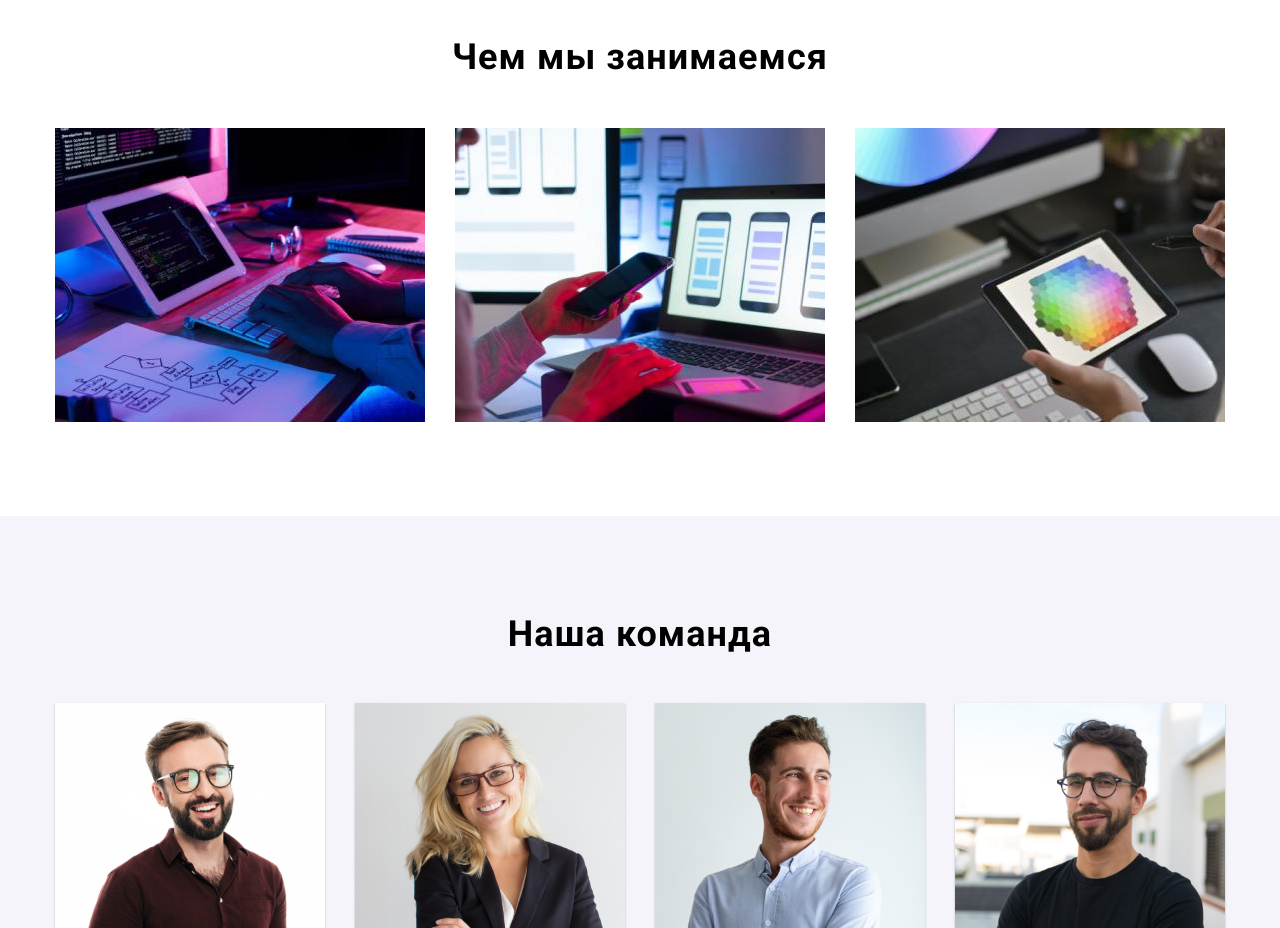
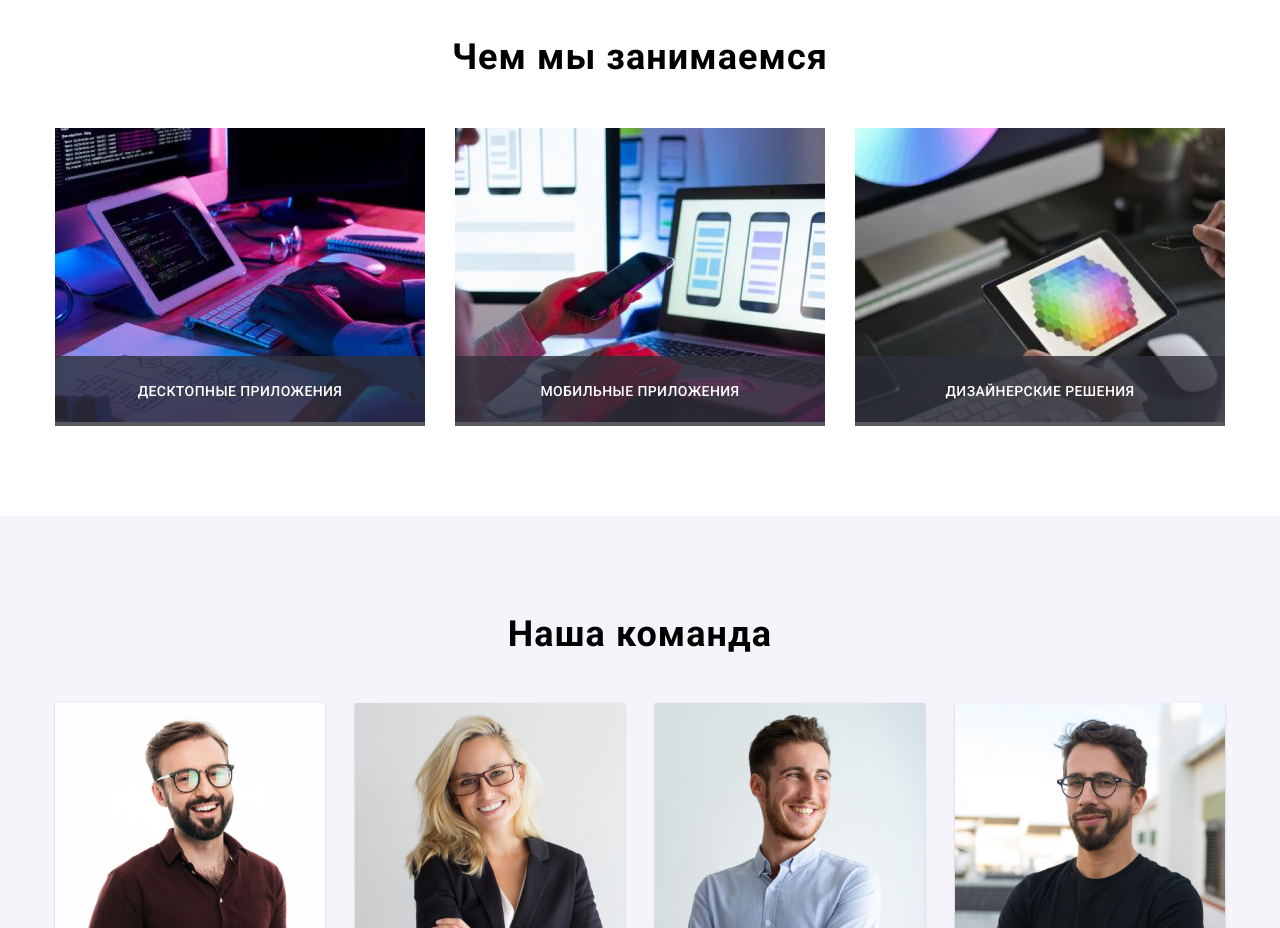
Before and after one commit to OleksandraUshakova/goit-markup-hw-05, a plain HTML site: page index.html in a window 1280 px wide. Shown: the part 1080-2008 px from the top of the page. Drawn offline with nearby package versions, Linux system fonts and the light colour scheme.

Commit message:
whatwedo-section update

```diff
--- a/css/styles.css
+++ b/css/styles.css
@@ -195,13 +195,13 @@ color: var(--second-title-color);
 padding-top: 200px;
 margin-bottom: 30px;
 margin-left: auto;
-    margin-right: auto;
+margin-right: auto;
 }
 
 .order-button{
-    display: block;
-    padding: 10px 32px;
-    min-width: 200px;
+display: block;
+padding: 10px 32px;
+min-width: 200px;
 box-shadow: 0px 4px 4px rgba(0, 0, 0, 0.15);
 border-radius: 4px;
 background-color: #2196F3;
@@ -331,11 +331,11 @@ color: var(--primary-text-color);
 width: 270px;
 }
 
+/* -------whatwedo-section------- */
 .whatwedotitle{
     margin-top: 0;
     margin-bottom: 50px;
 }
-
 
 .whatwedotitle,
 .team-title,
@@ -363,6 +363,30 @@ letter-spacing: 0.03em;
 .photo-activity{
     flex-basis: calc(100% / 3 - 30px);
     margin-left: 30px;
+}
+
+.activity-block{
+    position: relative;
+}
+.text-activities{
+   position: absolute;
+   width: 100%;
+   height: 70px;
+   display: flex;
+   align-items: center;
+   justify-content: center;
+   bottom: 0;
+background-color:rgba(47, 48, 58, 0.8);
+}
+
+.text-activity{
+font-weight: 500;
+font-size: 14px;
+line-height: 1.14px;
+text-align: center;
+letter-spacing: 0.03em;
+text-transform: uppercase;
+color: var(--second-title-color);
 }
 
 /* -------------team------------ */
--- a/index.html
+++ b/index.html
@@ -118,16 +118,31 @@
     <h2 class="whatwedotitle">Чем мы занимаемся</h2>
     <ul class="photo-list list">
         <li class="photo-activity">
+            <div class="activity-block">
            <img class="photo-link link" src="./images/box1.jpg" alt="Пишет код"
            width="370" height="294">
+           <div class="text-activities">
+            <p class="text-activity">Десктопные приложения</p>
+            </div>
+            </div>
         </li>
         <li class="photo-activity">
+            <div class="activity-block">
            <img class="photo-link link" src="./images/box2.jpg" alt="Макеты"
            width="370" height="294">
+           <div class="text-activities">
+           <p class="text-activity">Мобильные приложения</p>
+            </div>
+            </div>
         </li>
         <li class="photo-activity">
+            <div class="activity-block">
            <img class="photo-link link" src="./images/box3.jpg" alt="Колористика"
            width="370" height="294">
+           <div class="text-activities">
+           <p class="text-activity">Дизайнерские решения</p>
+            </div>
+            </div>
         </li>
     </ul>
     </div>
```
